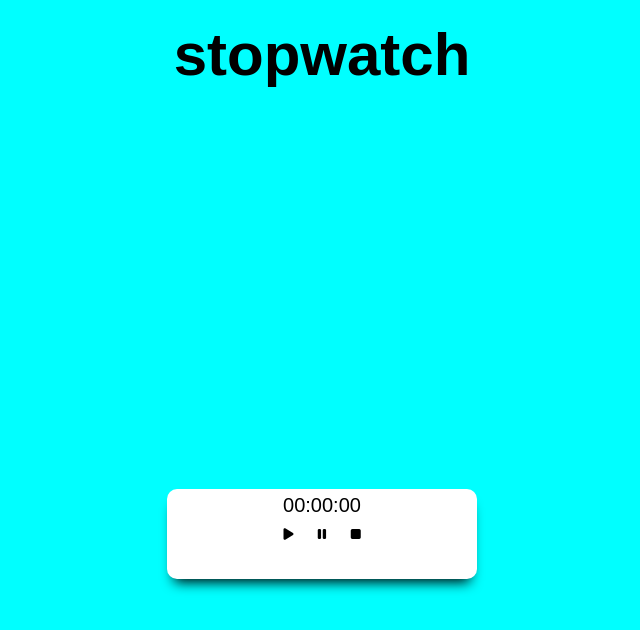
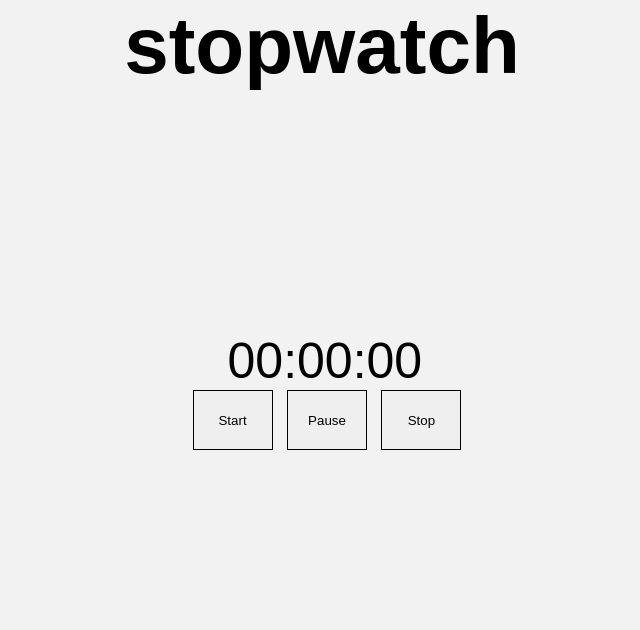
Before and after one commit to DiegoAugustoDev/stopwatch, a plain HTML site: page index.html in a window 1280 px wide. Shown: the whole page, without its empty margins (318-958 px from the left). Drawn offline with Linux system fonts and the light colour scheme.

Commit message:
Melhorias estéticas

```diff
--- a/CSS/style.css
+++ b/CSS/style.css
@@ -1,43 +1,50 @@
 *{
     padding: 0;
     margin: 0;
+    font-family: Arial, Helvetica, sans-serif;
 }
 
 body{
-    font-family: sans-serif;
-    background-color: aqua;
+    background-color: #f2f2f2;
 }
 
 #header{
     text-align: center;
-    padding-top: 20px;
-    font-size: 30px;
-    margin-bottom: 400px;
+    font-size: 2.5rem;
 }
 
 #container{
-    margin: auto;
-    text-align: center;
-    background-color: white;
-    width: 300px;
-    height: 80px;
-    border-radius: 10px;
-    padding: 5px;
-    box-shadow: 0px 10px 13px -7px #000000;
+    display: flex;
+    flex-direction: row;
+    justify-content: center;
+    align-items: center;
+}
+
+#content{
+    margin-top: 30vh;
+}
+
+
+.btn{
+    width: 80px;
+    height: 60px;
+    border: 1px solid black;
+    cursor: pointer;
+    margin-left: 10px;
+}
+
+.btn:active{
+    transform: scale(0.95);
 }
 
 #timer{
-    font-variant-numeric: stacked-fractions;
-    font-size: 20px;
+    font-size: 50px;
+    margin-left: 45px;
+    background-color: #f2f2f2;
 }
 
-.btn{
-    border: none;
-    background: none;
-    padding: 10px;
-    cursor: pointer;
+@media screen and (max-width: 500px){
+    #header{
+        font-size: 1.5rem;
+    }
 }
-
-.btn:hover{
-    opacity: 0.5;
-}
--- a/index.html
+++ b/index.html
@@ -11,15 +11,15 @@
     <header id="header">
     <h1 id="title">stopwatch</h1>
     </header>
-
-    <div id="container">
+<div id="container">
+    <div id="content">
         <span id="timer">00:00:00</span>
         <br>
-        <button class="btn" id="start" onclick="start()"><i class="fa-solid fa-play"></i></button>
-        <button class="btn" id="pause" onclick="pause()"><i class="fa-solid fa-pause"></i></button>
-        <button class="btn" id="stop" onclick="stop()"><i class="fa-solid fa-stop"></i></button>
+        <button class="btn" id="start" onclick="start()">Start</button>
+        <button class="btn" id="pause" onclick="pause()">Pause</i></button>
+        <button class="btn" id="stop" onclick="stop()">Stop</i></button>
     </div>
-
+</div>
 
     <script src="script.js"></script>
     <script src="https://kit.fontawesome.com/5bc262e851.js" crossorigin="anonymous"></script>
```
